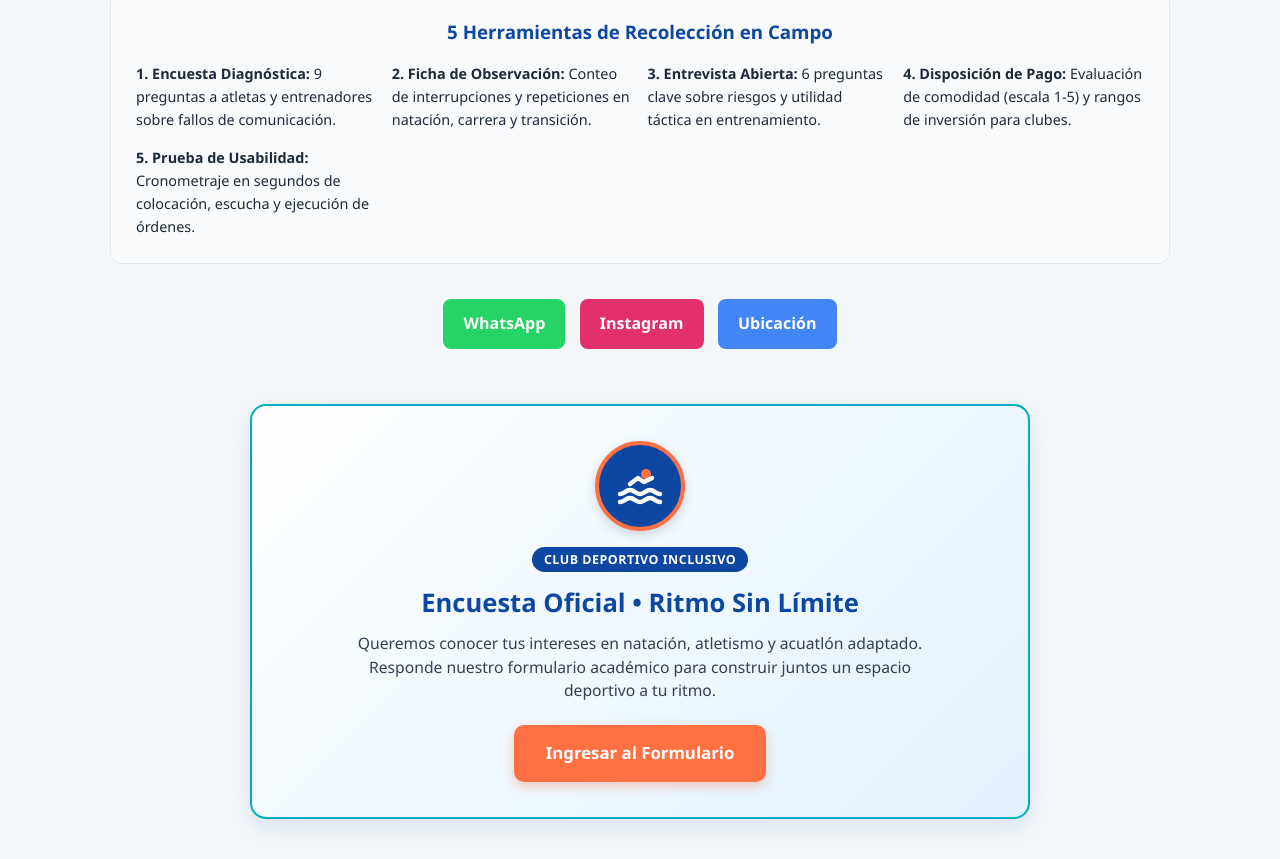
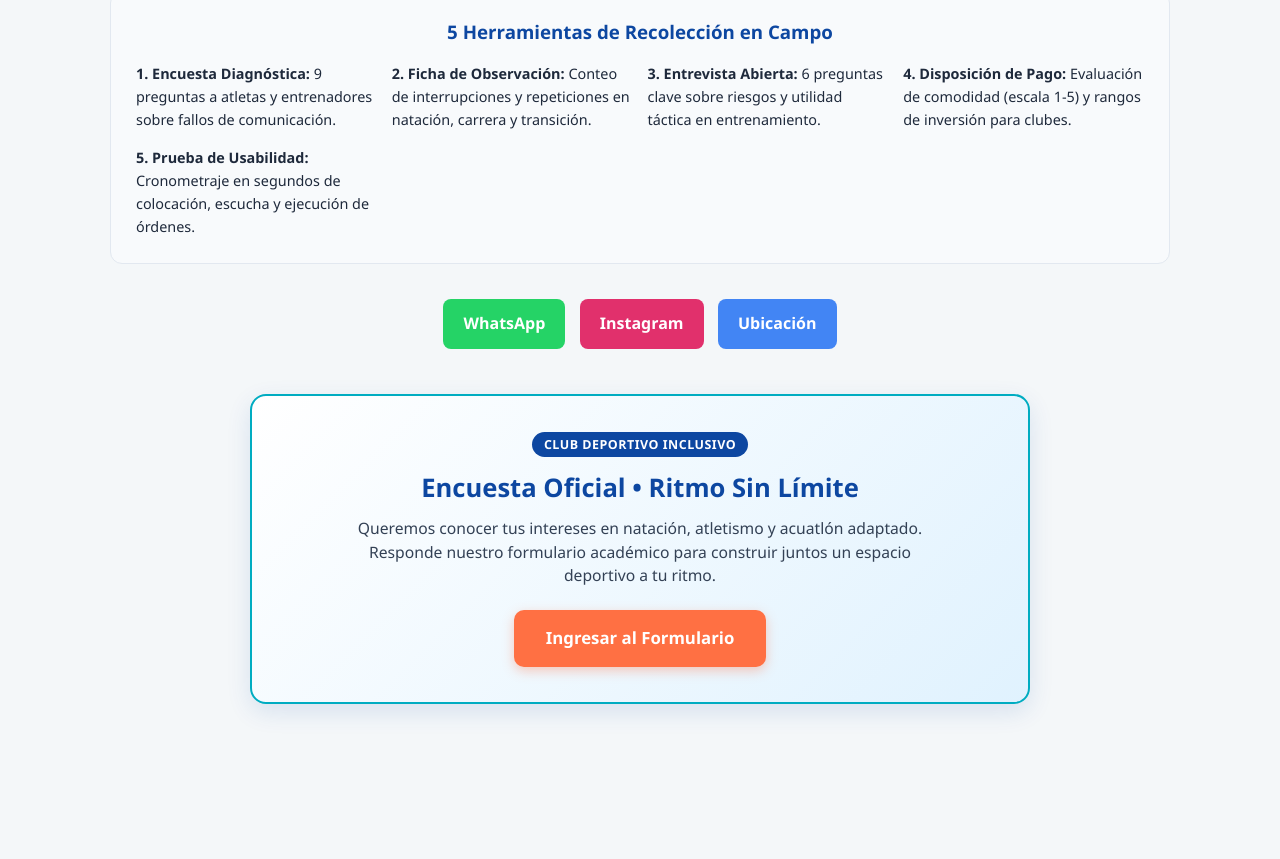
Before and after one commit to maicolcifuentes64-cloud/ritmo-sin-limite-, a plain HTML site: page index.html in a window 1280 px wide. Shown: the part 2234-3093 px from the top of the page. After the commit the page ends 2988 px from the top, so only its background shows below. Drawn offline with Linux system fonts and the light colour scheme.

Commit message:
Update index.html

```diff
--- a/index.html
+++ b/index.html
@@ -242,27 +242,19 @@
 
   <a href="https://instagram.com/ritmosinlimitesclubdeportivo" target="_blank" style="background: #E1306C; color: white; padding: 12px 20px; border-radius: 8px; text-decoration: none; margin: 5px; display: inline-block; font-weight: bold;">Instagram</a>
 
-  <a href="https://mapsgoogle.com/?q=car+38+56a+cali+colombia" target="_blank" style="background: #4285F4; color: white; padding: 12px 20px; border-radius: 8px; text-decoration: none; margin: 5px; display: inline-block; font-weight: bold;">Ubicación</a>
+  <a href="https://maps.google.com/?q=car+38+56a+cali+colombia" target="_blank" style="background: #4285F4; color: white; padding: 12px 20px; border-radius: 8px; text-decoration: none; margin: 5px; display: inline-block; font-weight: bold;">Ubicación</a>
 </div>
-</section>
 <div style="text-align: center; background: linear-gradient(135deg, #ffffff 0%, #e0f2fe 100%); padding: 35px 25px; border-radius: 16px; max-width: 780px; margin: 40px auto; font-family: sans-serif; border: 2px solid #00acc1; box-shadow: 0 8px 24px rgba(13, 71, 161, 0.12);">
 
   <!-- LOGO EMPRESARIAL / DEPORTIVO RITMO SIN LÍMITE -->
-  <div style="width: 90px; height: 90px; margin: 0 auto 15px auto; background: #0d47a1; border-radius: 50%; display: flex; align-items: center; justify-content: center; border: 4px solid #ff7043; box-shadow: 0 4px 12px rgba(0,0,0,0.15);">
-    <svg width="48" height="48" viewBox="0 0 24 24" fill="none" stroke="#ffffff" stroke-width="2.2" stroke-linecap="round" stroke-linejoin="round">
-      <path d="M2 16c2.5 0 2.5-2 5-2s2.5 2 5 2 2.5-2 5-2 2.5 2 5 2"/>
-      <path d="M2 20c2.5 0 2.5-2 5-2s2.5 2 5 2 2.5-2 5-2 2.5 2 5 2"/>
-      <circle cx="15" cy="6" r="2.5" fill="#ff7043" stroke="none"/>
-      <path d="M7 11l4-3 3 2 4-2"/>
-    </svg>
-  </div>
+
 
   <span style="background: #0d47a1; color: #ffffff; padding: 4px 12px; border-radius: 20px; font-size: 0.78rem; font-weight: bold; letter-spacing: 0.5px; text-transform: uppercase;">Club Deportivo Inclusivo</span>
 
   <h3 style="color: #0d47a1; font-size: 1.6rem; margin: 12px 0 8px 0;">Encuesta Oficial • Ritmo Sin Límite</h3>
   <p style="color: #334155; font-size: 0.98rem; max-width: 600px; margin: 0 auto 22px auto; line-height: 1.5;">Queremos conocer tus intereses en natación, atletismo y acuatlón adaptado. Responde nuestro formulario académico para construir juntos un espacio deportivo a tu ritmo.</p>
 
-  <a href="https://forms.gle" target="_blank" style="background: #ff7043; color: white; padding: 15px 32px; border-radius: 10px; text-decoration: none; font-weight: bold; display: inline-block; font-size: 1.05rem; box-shadow: 0 4px 12px rgba(255, 112, 67, 0.35);">Ingresar al Formulario</a>
+  <a href="https://forms.gle/4faS9UEF937Vpt9C8" target="_blank" style="background: #ff7043; color: white; padding: 15px 32px; border-radius: 10px; text-decoration: none; font-weight: bold; display: inline-block; font-size: 1.05rem; box-shadow: 0 4px 12px rgba(255, 112, 67, 0.35);">Ingresar al Formulario</a>
 </div>
 </body>
 </html>
```
